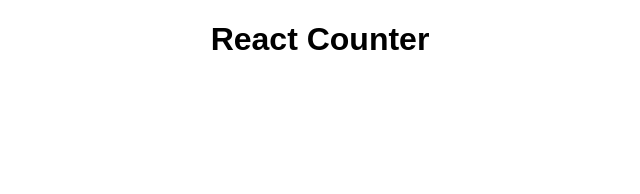
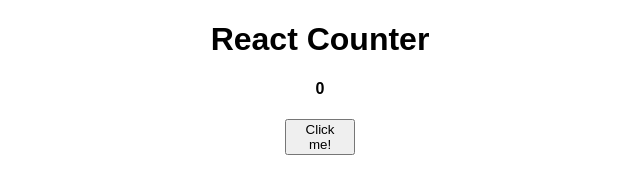
Before and after one commit to brianmchan/react-counter, a React app: page / in a window 1280 px wide. Shown: the whole page, without its empty margins (320-960 px from the left). Built offline with nearby package versions, Linux system fonts and the light colour scheme.

Commit message:
Add Counter component

```diff
--- a/src/components/App.js
+++ b/src/components/App.js
@@ -1,11 +1,12 @@
 import React, { Component } from 'react';
+import Counter from './Counter';
 
 class App extends Component {
   render() {
     return (
       <div className="App">
         <h1>React Counter</h1>
-
+        <Counter />
       </div>
     );
   }
--- /dev/null
+++ b/src/components/Counter.js
@@ -0,0 +1,31 @@
+import React, { Component } from 'react';
+
+export default class Counter extends Component {
+
+    constructor (props) {
+        super(props);
+
+        this.state = {
+            counter: 0
+        };
+
+        this.handleClick = this.handleClick.bind(this);
+    }
+
+    handleClick (e) {
+        this.setState((prevState) => ({
+            counter: prevState.counter + 1
+        }));
+    }
+
+    render () {
+        return (
+            <div className="counter">
+                <h4>{this.state.counter}</h4>
+                <button onClick={this.handleClick}>
+                    Click me!
+                </button>
+            </div>
+        );
+    }
+}
--- a/src/index.css
+++ b/src/index.css
@@ -4,6 +4,10 @@ body {
   font-family: sans-serif;
 }
 
-h1 {
+h1, .counter {
   text-align: center;
 }
+
+button {
+  width: 70px;
+}
```
Also changed, not shown: README.md.
